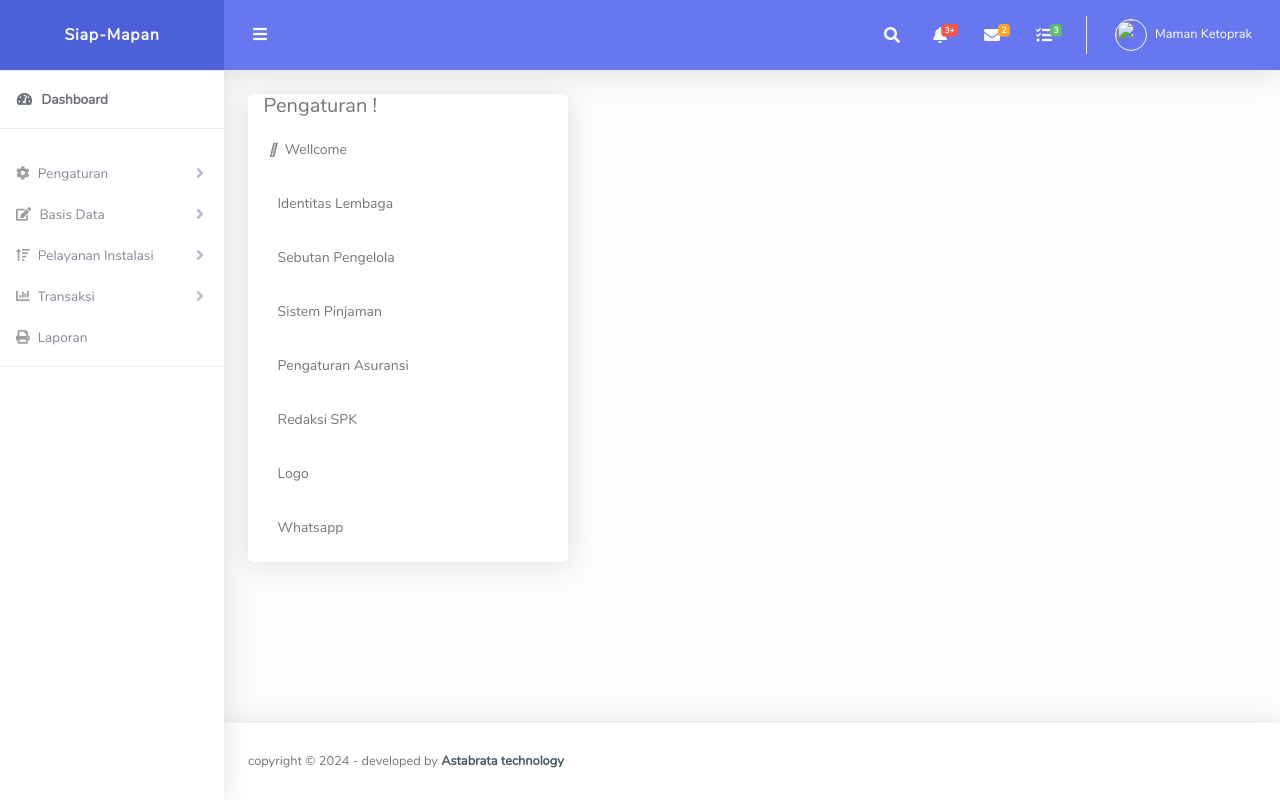
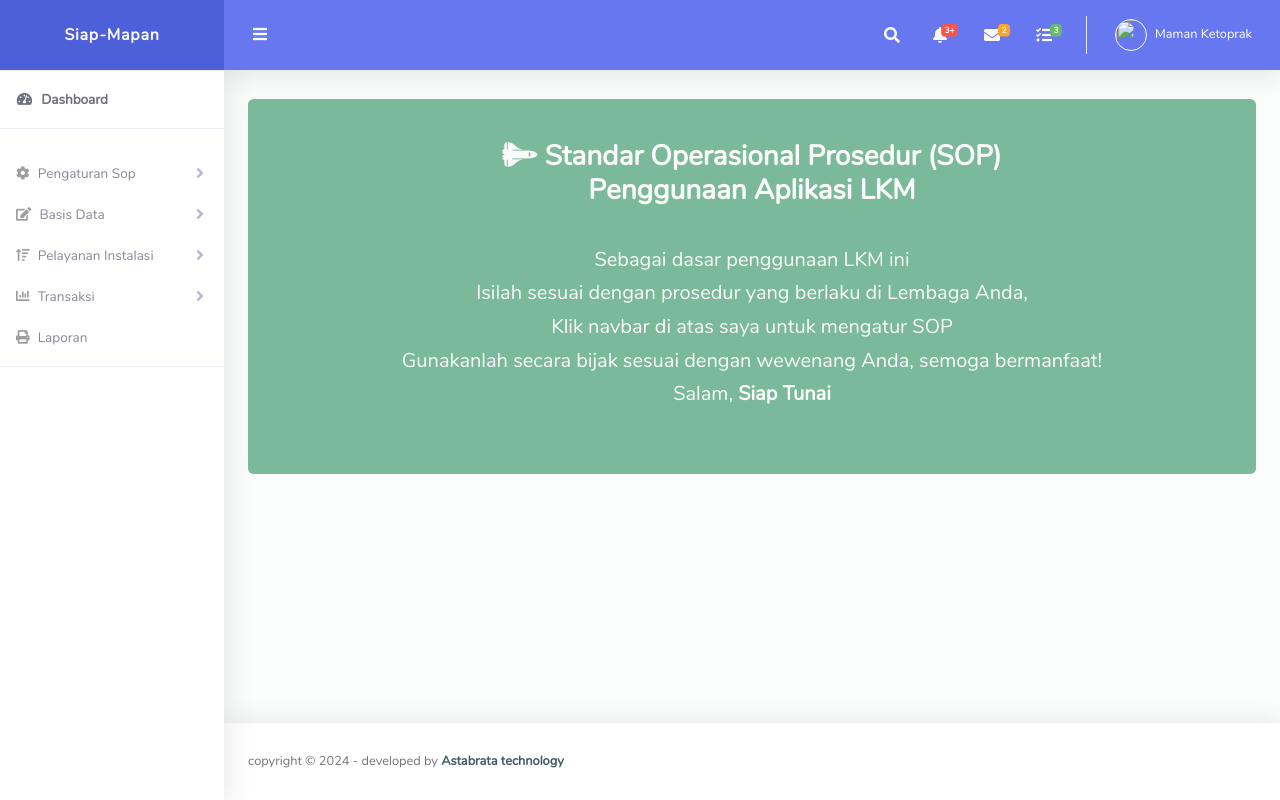
Before and after one commit to arafi118/siap_mapan, a Laravel app: page /pengaturan/sop in a window 1280 px wide. Run offline with Laravel 10, Linux system fonts and the light colour scheme; some libraries are stand-ins or nearby versions.

Commit message:
tambah paket sop

```diff
--- a/app/Http/Controllers/SopController.php
+++ b/app/Http/Controllers/SopController.php
@@ -6,9 +6,15 @@ use Illuminate\Http\Request;
 
 class SopController extends Controller
 {
-    public function index()
+    public function profil()
     {
         $title = 'Sop';
-        return view('sop.index')->with(compact('title'));
+        return view('sop.partials.profil')->with(compact('title'));
     }
+    public function create_paket()
+    {
+        $title = 'Sop';
+        return view('sop.partials.paket')->with(compact('title'));
+    }
+
 }
--- a/resources/views/layouts/base.blade.php
+++ b/resources/views/layouts/base.blade.php
@@ -23,6 +23,33 @@
 
 </head>
 <style>
+
+.btn-white-custom {
+        display: flex;
+        align-items: center;
+        background-color: rgb(253, 12, 12);
+        color: black;
+        border-color: #ffffff;
+        /* Menjaga warna border asli */
+    }
+
+    .btn-white-custom:hover,
+    .btn-white-custom:focus,
+    .btn-white-custom.active {
+        background-color: #202b3c;
+        /* Warna asli saat aktif atau hover */
+        color: rgb(250, 251, 255);
+    }
+
+    .left-align {
+        display: flex;
+        align-items: center;
+    }
+
+    .left-align span {
+        font-size: 13px;
+        /* Adjust the text size as needed */
+    }
 
     HEAD .align-right {
         text-align: right;
--- a/resources/views/layouts/sidebar.blade.php
+++ b/resources/views/layouts/sidebar.blade.php
@@ -16,14 +16,14 @@
             <a class="nav-link collapsed" href="#" data-toggle="collapse" data-target="#collapsePage"
                 aria-expanded="true" aria-controls="collapsePage">
                 <i class="fas fa-cog"></i>
-                <span>Pengaturan</span>
+                <span>Pengaturan Sop</span>
             </a>
             <div id="collapsePage" class="collapse" aria-labelledby="headingPage" data-parent="#accordionSidebar">
                 <div class="bg-white py-2 collapse-inner rounded">
-                    <a class="collapse-item" href="/pengaturan/sop">Personalisasi SOP</a>
-                    <a class="collapse-item" href="register.html">Register</a>
-                    <a class="collapse-item" href="404.html">404 Page</a>
-                    <a class="collapse-item" href="blank.html">Blank Page</a>
+                    <a class="collapse-item" href="/pengaturan/sop">Profil Bisnis</a>
+                    <a class="collapse-item" href="/pengaturan/sop/create">Tambah paket</a>
+                    {{-- <a class="collapse-item" href="404.html">404 Page</a>
+                    <a class="collapse-item" href="blank.html"> Page</a> --}}
                 </div>
             </div>
         </li>
--- a/resources/views/paket/index.blade.php
+++ b/resources/views/paket/index.blade.php
@@ -18,9 +18,9 @@
             <b>Data Paket</b>
         </div>
         <!-- Bagian kanan: Tombol -->
-        <div>
+        {{-- <div>
             <a href="/packages/create" class="btn btn-primary" id="RegisterPaket">Register Paket</a>
-        </div>
+        </div> --}}
     </div>
 </div>
 <div class="row">
--- a/resources/views/sop/index.blade.php
+++ /dev/null
@@ -1,204 +0,0 @@
-@extends('layouts.base')
-
-@section('content')
-<style>
-    .btn-white-custom {
-        display: flex;
-        align-items: center;
-        background-color: rgb(253, 12, 12);
-        color: black;
-        border-color: #ffffff;
-        /* Menjaga warna border asli */
-    }
-
-    .btn-white-custom:hover,
-    .btn-white-custom:focus,
-    .btn-white-custom.active {
-        background-color: #202b3c;
-        /* Warna asli saat aktif atau hover */
-        color: rgb(255, 250, 250);
-    }
-
-    .left-align {
-        display: flex;
-        align-items: center;
-    }
-
-    .left-align span {
-        font-size: 14px;
-        /* Adjust the text size as needed */
-    }
-
-</style>
-
-<div class="app-main__inner">
-
-    <div class="tab-content">
-        <div class="tab-pane  fade show active" id="" role="tabpanel">
-            <div class="row">
-                <div class="col-md-4">
-                    <div class="main-card mb-3 card">
-                        <ul class="body-tabs body-tabs-layout tabs-animated body-tabs-animated nav">
-                            <h5 class="card-title">&nbsp;&nbsp;&nbsp;Pengaturan !</h5>
-                            <div class="mb-3">&nbsp;
-                                <a role="tab" class="btn btn-white  active" style="width: 280px;" id="wellcome"
-                                    data-bs-toggle="tab" href="#tab-content-0">
-                                    <div class="left-align">
-                                        <i class="fa-solid fa-home"></i>&nbsp;&nbsp;<span>Wellcome</span>
-                                    </div>
-                                </a>
-                            </div>
-                            <div class="mb-3">&nbsp;
-                                <a role="tab" class="btn btn-white " style="width: 280px;" id="lembaga"
-                                    data-bs-toggle="tab" href="#tab-content-1">
-                                    <div class="left-align">
-                                        <i class="fa-solid fa-tree-city"></i>&nbsp;&nbsp;<span>Identitas Lembaga</span>
-                                    </div>
-                                </a>
-                            </div>
-                            <div class="mb-3">&nbsp;
-                                <a role="tab" class="btn btn-white " style="width: 280px;" id="pengelola"
-                                    data-bs-toggle="tab" href="#tab-content-2">
-                                    <div class="left-align">
-                                        <i class="fa-solid fa-person-chalkboard"></i>&nbsp;&nbsp;<span>Sebutan
-                                            Pengelola</span>
-                                    </div>
-                                </a>
-                            </div>
-                            <div class="mb-3">&nbsp;
-                                <a role="tab" class="btn btn-white " style="width: 280px;" id="peminjam"
-                                    data-bs-toggle="tab" href="#tab-content-3">
-                                    <div class="left-align">
-                                        <i class="fa-solid fa-chart-simple"></i>&nbsp;&nbsp;<span>Sistem Pinjaman</span>
-                                    </div>
-                                </a>
-                            </div>
-                            <div class="mb-3">&nbsp;
-                                <a role="tab" class="btn btn-white " style="width: 280px;" id="asuransi"
-                                    data-bs-toggle="tab" href="#tab-content-4">
-                                    <div class="left-align">
-                                        <i class="fa-solid fa-money-bill-transfer"></i>&nbsp;&nbsp;<span> Pengaturan
-                                            Asuransi</span>
-                                    </div>
-                                </a>
-                            </div>
-                            <div class="mb-3">&nbsp;
-                                <a role="tab" class="btn btn-white" style="width: 280px;" data-bs-toggle="tab"
-                                    href="#tab-content-5">
-                                    <div class="left-align">
-                                        <i class="fa-solid fa-laptop-file"></i>&nbsp;&nbsp;<span>Redaksi SPK</span>
-                                    </div>
-                                </a>
-                            </div>
-                            <div class="mb-3">&nbsp;
-                                <a role="tab" class="btn btn-white" style="width: 280px;" data-bs-toggle="tab"
-                                    href="#tab-content-6">
-                                    <div class="left-align">
-                                        <i class="fa-solid fa-panorama"></i>&nbsp;&nbsp;<span>Logo</span>
-                                    </div>
-                                </a>
-                            </div>
-                            <div class="mb-3">&nbsp;
-                                <a role="tab" class="btn btn-white" style="width: 280px;" data-bs-toggle="tab"
-                                    href="#tab-content-7">
-                                    <div class="left-align">
-                                        <i class="fa-solid fa-camera-rotate"></i>&nbsp;&nbsp;<span>Whatsapp</span>
-                                    </div>
-                                </a>
-                            </div>
-                        </ul>
-                    </div>
-                </div>
-                {{-- <div class="col-md-8">
-                    <div class="tab-content">
-                        <div class="tab-pane tabs-animation fade show active" id="tab-content-0" role="tabpanel">
-                            <div class="row">
-                                <div class="main-card mb-3 card">
-                                    <div class="card-body">
-                                        <h5 class="card-title">Wellcome !!</h5>
-                                        @include('sop.partials._wellcome')
-                                    </div>
-                                </div>
-                            </div>
-                        </div>
-                        <div class="tab-pane tabs-animation fade" id="tab-content-1" role="tabpanel">
-                            <div class="row">
-                                <div class="main-card mb-3 card">
-                                    <div class="card-body">
-                                        <h5 class="card-title">Identitas Lembaga</h5>
-                                        @include('sop.partials._lembaga')
-                                    </div>
-                                </div>
-                            </div>
-                        </div>
-                        <div class="tab-pane tabs-animation fade" id="tab-content-2" role="tabpanel">
-                            <div class="row">
-                                <div class="main-card mb-3 card">
-                                    <div class="card-body">
-                                        <h5 class="card-title">Sebutan Pengelola Lembaga</h5>
-                                        <div class="position-relative mb-3">
-                                            @include('sop.partials._pengelola')
-                                        </div>
-                                    </div>
-                                </div>
-                            </div>
-                        </div>
-                        <div class="tab-pane tabs-animation fade" id="tab-content-3" role="tabpanel">
-                            <div class="row">
-                                <div class="main-card mb-3 card">
-                                    <div class="card-body">
-                                        <h5 class="card-title">Sistem Peminjam</h5>
-                                        @include('sop.partials._pinjaman')
-                                    </div>
-                                </div>
-                            </div>
-                        </div>
-                        <div class="tab-pane tabs-animation fade" id="tab-content-4" role="tabpanel">
-                            <div class="row">
-                                <div class="main-card mb-3 card">
-                                    <div class="card-body">
-                                        <h5 class="card-title">Pengaturan Asuransi</h5>
-                                        @include('sop.partials._asuransi')
-                                    </div>
-                                </div>
-                            </div>
-                        </div>
-                        <div class="tab-pane tabs-animation fade" id="tab-content-5" role="tabpanel">
-                            <div class="row">
-                                <div class="main-card mb-3 card">
-                                    <div class="card-body">
-                                        <h5 class="card-title">Redaksi Dokumen SPK</h5>
-                                        @include('sop.partials._spk')
-                                    </div>
-                                </div>
-                            </div>
-                        </div>
-                        <div class="tab-pane tabs-animation fade" id="tab-content-6" role="tabpanel">
-                            <div class="row">
-                                <div class="main-card mb-3 card">
-                                    <div class="card-body">
-                                        <h5 class="card-title">Upload LOGO</h5>
-                                        @include('sop.partials._logo')
-                                    </div>
-                                </div>
-                            </div>
-                        </div>
-                        <div class="tab-pane tabs-animation fade" id="tab-content-7" role="tabpanel">
-                            <div class="row">
-                                <div class="main-card mb-3 card">
-                                    <div class="card-body">
-                                        <h5 class="card-title">Pengaturan Whatsapp</h5>
-                                        @include('sop.partials._whatsapp')
-                                    </div>
-                                </div>
-                            </div>
-                        </div>
-
-                    </div>
-                </div> --}}
-
-            </div>
-        </div>
-    </div>
-</div>
-@endsection
--- /dev/null
+++ b/resources/views/sop/partials/profil.blade.php
@@ -0,0 +1,50 @@
+@extends('layouts.base')
+
+@section('content')
+<style>
+    .mb-n-xlg {
+        margin-top: 29px; /* Adjust the value as needed */
+        margin-bottom: 29px; /* Adjust the value as needed */
+    }
+    .text-align-left {
+        text-align: left;
+        margin-top: 29px; /* Adjust the value as needed */
+        margin-bottom: 29px; /* Adjust the value as needed */
+    }
+    .text-align-center {
+        text-align: center;
+        margin-top: 29px; /* Adjust the value as needed */
+        margin-bottom: 29px; /* Adjust the value as needed */
+    }
+    .text-align-right {
+        text-align: right;
+        margin-top: 29px; /* Adjust the value as needed */
+        margin-bottom: 29px; /* Adjust the value as needed */
+    }
+    .alert-warning {
+        background-color: rgba(93, 170, 132, 0.811);
+        color: rgb(110, 77, 0); /* Change text color to white for better readability */
+        margin-top: 29px; /* Adjust the value as needed */
+        margin-bottom: 29px; /* Adjust the value as needed */
+    }
+</style>
+
+<div class="active tab-pane" id="tab18">
+    <div class="alert alert-warning animated fadeInDown mt">
+        <div class="container">
+            <h3 class="text-align-center mb-n-xlg">
+                <i class="fa-solid fa fa-space-shuttle"></i>
+                <b> Standar Operasional Prosedur (SOP)<br>
+                    Penggunaan Aplikasi LKM<br>
+                    <br></b>
+                <span class="h5">Sebagai dasar penggunaan LKM ini<br>
+                    Isilah sesuai dengan prosedur yang berlaku di Lembaga Anda,<br> Klik navbar di atas saya untuk mengatur SOP<br>
+                    Gunakanlah secara bijak sesuai dengan wewenang Anda, semoga bermanfaat!<br>Salam, <b>Siap Tunai</b></span>
+            </h3>
+        </div>
+        <span class="ml-lg"><img src="" class="mt-n-xlg" width="95"></span>
+        {{-- <span class="ml-lg"><img src="/assets/img/upe.png" class="mt-n-xlg" width="95"></span> --}}
+    </div>
+</div>
+
+@endsection
--- a/routes/web.php
+++ b/routes/web.php
@@ -65,5 +65,7 @@ Route::resource('/usages', UsageController::class);
 // Users || Pengguna
 Route::resource('/users', UserController::class);
 
-Route::get('/pengaturan/sop', [SopController::class, 'index']);
+Route::get('/pengaturan/sop', [SopController::class, 'profil']);
+Route::get('/pengaturan/sop/create', [SopController::class, 'create_paket']);
+
 Route::get('/detail/{perguliran}', [Installations::class, 'detail'])->middleware('auth');
```
Also changed, not shown: resources/views/sop/partials/paket.blade.php (added, +74 -0 lines).
